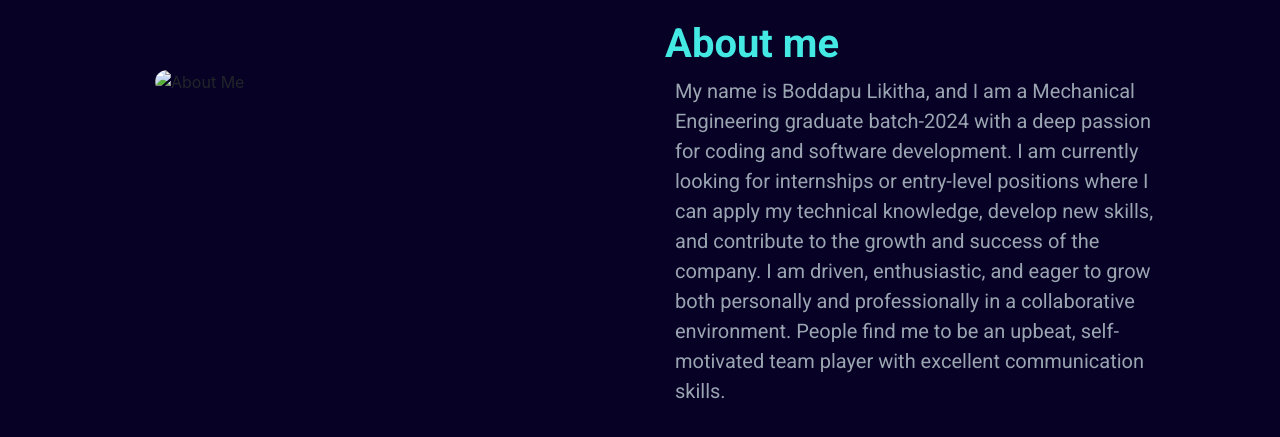
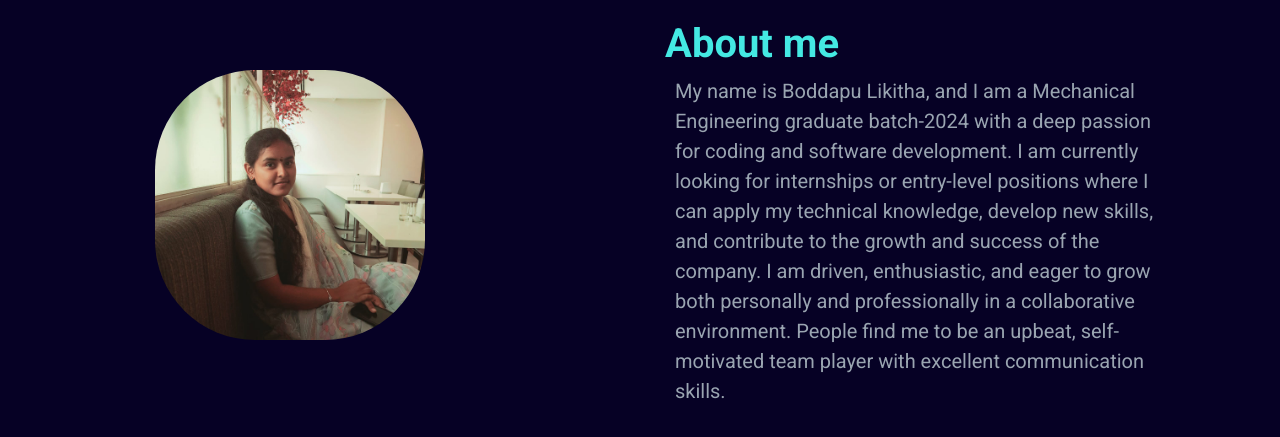
Before and after one commit to LikithaBoddapu/portfolio, a plain HTML site: page index.html in a window 1280 px wide. Shown: the top 437 px of the page. Drawn offline with nearby package versions, Linux system fonts and the light colour scheme.

Commit message:
Update index.html

```diff
--- a/index.html
+++ b/index.html
@@ -17,7 +17,7 @@
             <div class="row">
                 <div class="col-12 col-md-6 order-md-1">
                     <h1 class="about-me-heading d-md-none text-info">About me:</h1>
-                    <img class="image-details" src="assets/WhatsApp Image 2024-07-22 at 10.45.10 PM.jpeg" alt="About Me">
+                    <img class="image-details" src="WhatsApp Image 2024-07-22 at 10.45.10 PM.jpeg" alt="About Me">
                     <p class="d-md-none">My name is Boddapu Likitha, and I am a Mechanical Engineering graduate batch-2024 with a deep passion for coding and software development. I am currently looking for internships or entry-level positions where I can apply my technical knowledge, develop new skills, and contribute to the growth and success of the company. I am driven, enthusiastic, and eager to grow both personally and professionally in a collaborative environment. People find me to be an upbeat, self-motivated team player with excellent communication skills.</p>
                 </div>
                 <div class="col-md-6 order-md-2 d-none d-md-block">
```
